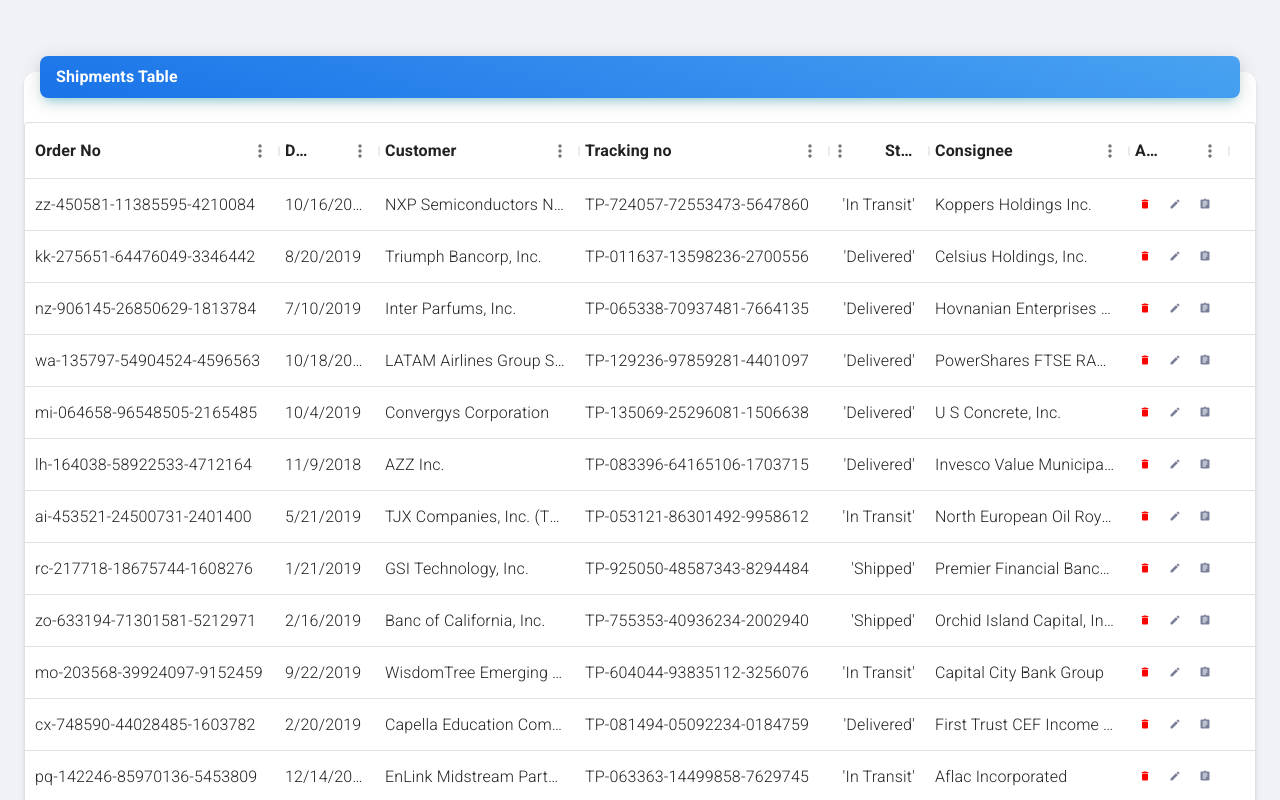
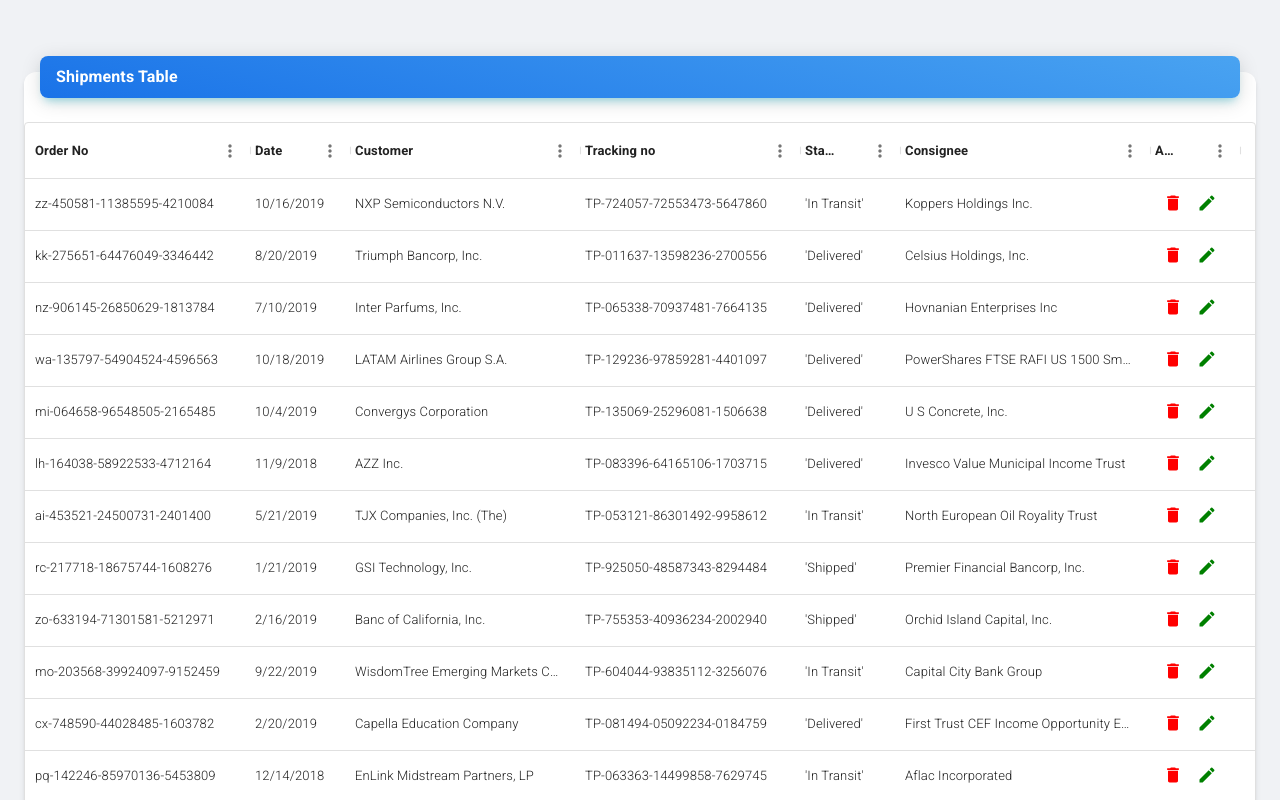
Before and after one commit to sepidsoroush/shipments-CRUD, a React (Create React App) app: page /shipment in a window 1280 px wide. Shown: the top 800 px of the page. Built offline with nearby package versions, Linux system fonts and the light colour scheme.

Commit message:
updated layout

```diff
--- a/src/components/Shipment/ShipmentModal.js
+++ /dev/null
@@ -1,109 +0,0 @@
-import React from "react";
-import PropTypes from "prop-types";
-import Button from "@mui/material/Button";
-import Dialog from "@mui/material/Dialog";
-import DialogActions from "@mui/material/DialogActions";
-import DialogContent from "@mui/material/DialogContent";
-import DialogContentText from "@mui/material/DialogContentText";
-import DialogTitle from "@mui/material/DialogTitle";
-import Box from "@mui/material/Box";
-import TextField from "@mui/material/TextField";
-
-const ShipmentModal = ({ onOpenModal, onCloseModal, shipment }) => {
-  return (
-    <Dialog
-      open={onOpenModal}
-      onClose={onCloseModal}
-      aria-labelledby="alert-dialog-title"
-      aria-describedby="alert-dialog-description"
-    >
-      <DialogTitle id="alert-dialog-title">Shipment Information</DialogTitle>
-      <DialogContent>
-        <DialogContentText id="alert-dialog-description">
-          <Box
-            sx={{
-              "& .MuiTextField-root": { m: 1, width: "25ch" },
-            }}
-            noValidate
-            autoComplete="off"
-          >
-            <div>
-              <TextField
-                disabled
-                id="standard-disabled"
-                label="Order No"
-                defaultValue={shipment.orderNo}
-                variant="standard"
-              />
-
-              <TextField
-                disabled
-                id="standard-disabled"
-                label="Date"
-                defaultValue={shipment.date}
-                onChange={(event) => setDate(event.target.value)}
-                variant="standard"
-              />
-            </div>
-            <div>
-              <TextField
-                disabled
-                id="standard-disabled"
-                label="Consignee"
-                defaultValue={shipment.consignee}
-                onChange={(event) => setConsignee(event.target.value)}
-                variant="standard"
-              />
-
-              <TextField
-                disabled
-                id="standard-disabled"
-                label="Customer"
-                defaultValue={shipment.customer}
-                onChange={(event) => setCustomer(event.target.value)}
-                variant="standard"
-              />
-            </div>
-            <div>
-              <TextField
-                disabled
-                id="standard-disabled"
-                label="Tracking No"
-                defaultValue={shipment.trackingNo}
-                onChange={(event) => setTrackingNo(event.target.value)}
-                variant="standard"
-              />
-
-              <TextField
-                disabled
-                id="standard-disabled"
-                label="Status"
-                defaultValue={shipment.status}
-                onChange={(event) => setStatus(event.target.value)}
-                variant="standard"
-              />
-            </div>
-          </Box>
-        </DialogContentText>
-      </DialogContent>
-      <DialogActions>
-        <Button onClick={onCloseModal}>Close</Button>
-      </DialogActions>
-    </Dialog>
-  );
-};
-
-export default ShipmentModal;
-
-ShipmentModal.propTypes = {
-  onOpenModal: PropTypes.bool.isRequired,
-  onCloseModal: PropTypes.func.isRequired,
-  shipment: PropTypes.shape({
-    orderNo: PropTypes.string.isRequired,
-    date: PropTypes.string.isRequired,
-    consignee: PropTypes.string.isRequired,
-    customer: PropTypes.string.isRequired,
-    trackingNo: PropTypes.string.isRequired,
-    status: PropTypes.string.isRequired,
-  }).isRequired,
-};
--- a/src/components/Shipment/ShipmentUpdate.js
+++ b/src/components/Shipment/ShipmentUpdate.js
@@ -46,7 +46,7 @@ const ShipmentUpdate = ({ onOpenModal, onCloseModal, shipment }) => {
       aria-labelledby="alert-dialog-title"
       aria-describedby="alert-dialog-description"
     >
-      <DialogTitle id="alert-dialog-title">Shipment Update</DialogTitle>
+      <DialogTitle id="alert-dialog-title">Shipment Information</DialogTitle>
       <DialogContent>
         <DialogContentText id="alert-dialog-description">
           <Box
--- a/src/components/Shipment/TableColumns.js
+++ b/src/components/Shipment/TableColumns.js
@@ -1,57 +1,44 @@
-import Icon from "@mui/material/Icon";
 import MDTypography from "components/UI/MDTypography";
+import EditIcon from "@mui/icons-material/Edit";
+import DeleteIcon from "@mui/icons-material/Delete";
 
-const TableColumns = (showItemHandler, deleteItemHandler, updateItemHandler) => [
-  { field: "orderNo", headerName: "Order No", width: 250 },
+const TableColumns = (deleteItemHandler, updateItemHandler) => [
+  { field: "orderNo", headerName: "Order No", width: 220 },
   { field: "date", headerName: "Date", width: 100 },
-  { field: "customer", headerName: "Customer", width: 200 },
+  { field: "customer", headerName: "Customer", width: 230 },
   {
     field: "trackingNo",
     headerName: "Tracking no",
-    width: 250,
+    width: 220,
   },
   {
     field: "status",
     headerName: "Status",
-    type: "number",
     width: 100,
   },
   {
     field: "consignee",
     headerName: "Consignee",
-    width: 200,
+    width: 250,
   },
   {
     field: "action",
     headerName: "Actions",
+    width: 90,
     align: "center",
     renderCell: (params) => (
-      <div>
-        <MDTypography component="a" href="#" variant="caption" color="text" fontWeight="medium">
-          <Icon
-            style={{ minWidth: "20px", color: "red", margin: "0 5px" }}
-            onClick={() => deleteItemHandler(params.row.orderNo)}
-          >
-            delete
-          </Icon>
-        </MDTypography>
-        <MDTypography component="a" href="#" variant="caption" color="text" fontWeight="medium">
-          <Icon
-            style={{ minWidth: "20px", margin: "0 5px" }}
-            onClick={() => updateItemHandler(params.row.orderNo)}
-          >
-            edit
-          </Icon>
-        </MDTypography>
-        <MDTypography component="a" href="#" variant="caption" color="text" fontWeight="medium">
-          <Icon
-            style={{ minWidth: "20px", margin: "0 5px" }}
-            onClick={() => showItemHandler(params.row.orderNo)}
-          >
-            assignment
-          </Icon>
-        </MDTypography>
-      </div>
+      <MDTypography component="a" href="#" variant="caption" color="text" fontWeight="medium">
+        <DeleteIcon
+          fontSize="small"
+          sx={{ minWidth: "30px", color: "red", margin: "0 2px" }}
+          onClick={() => deleteItemHandler(params.row.orderNo)}
+        />
+        <EditIcon
+          fontSize="small"
+          sx={{ minWidth: "30px", color: "green", margin: "0 2px" }}
+          onClick={() => updateItemHandler(params.row.orderNo)}
+        />
+      </MDTypography>
     ),
   },
 ];
--- a/src/pages/shipment/index.js
+++ b/src/pages/shipment/index.js
@@ -10,11 +10,9 @@ import DashboardLayout from "components/UI/DashboardLayout";
 import TableColumns from "components/Shipment/TableColumns";
 import ShipmentDelete from "components/Shipment/ShipmentDelete";
 import ShipmentUpdate from "components/Shipment/ShipmentUpdate";
-import ShipmentModal from "components/Shipment/ShipmentModal";
 
 const Shipment = () => {
   const [selectedItem, setSelectedItem] = useState({});
-  const [openItemModal, setOpenItemModal] = useState(false);
   const [openDeleteModal, setOpenDeleteModal] = useState(false);
   const [openUpdateModal, setOpenUpdateModal] = useState(false);
 
@@ -25,11 +23,6 @@ const Shipment = () => {
     dispatch(setDataAction());
   }, []);
 
-  const showItemHandler = (orderNo) => {
-    const clickedItem = rows.find((row) => row.orderNo === orderNo);
-    setSelectedItem(clickedItem);
-    setOpenItemModal(true);
-  };
   const deleteItemHandler = (orderNo) => {
     const clickedItem = rows.find((row) => row.orderNo === orderNo);
     setSelectedItem(clickedItem);
@@ -46,9 +39,6 @@ const Shipment = () => {
   };
   const closeUpdateModal = () => {
     setOpenUpdateModal(false);
-  };
-  const closeItemModal = () => {
-    setOpenItemModal(false);
   };
 
   return (
@@ -67,13 +57,7 @@ const Shipment = () => {
           shipment={selectedItem}
         />
       )}
-      {openItemModal && (
-        <ShipmentModal
-          onOpenModal={openItemModal}
-          onCloseModal={closeItemModal}
-          shipment={selectedItem}
-        />
-      )}
+
       <MDBox pt={6} pb={3}>
         <Grid container spacing={6}>
           <Grid item xs={12}>
@@ -94,8 +78,9 @@ const Shipment = () => {
               </MDBox>
               <MDBox pt={3}>
                 <DataGrid
+                  sx={{ fontSize: 13 }}
                   rows={rows}
-                  columns={TableColumns(showItemHandler, deleteItemHandler, updateItemHandler)}
+                  columns={TableColumns(deleteItemHandler, updateItemHandler)}
                   getRowId={(row) => row.orderNo}
                   pageSize={10}
                   rowsPerPageOptions={[5, 10, 25]}
```
Also changed, not shown: src/components/Shipment/ShipmentItem.js (deleted, +0 -31 lines).
